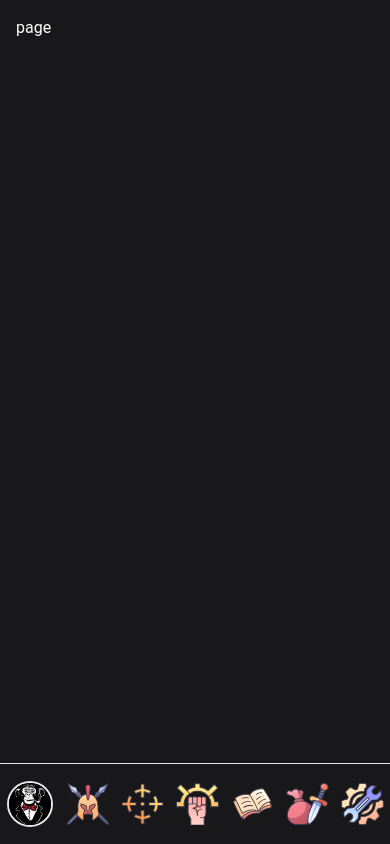
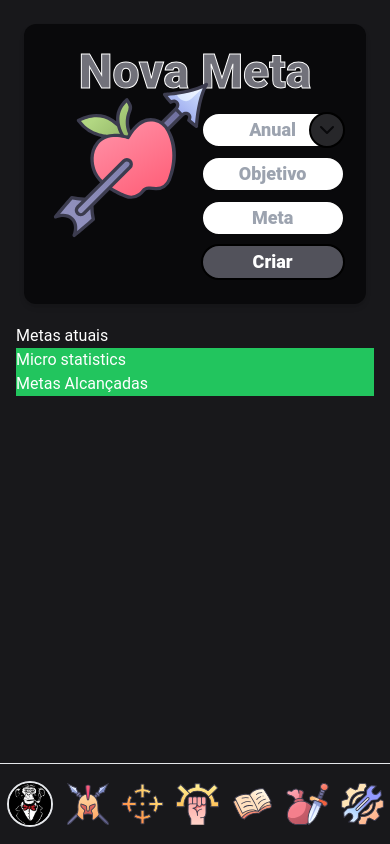
Before and after one commit to IsaacMagno/tobias_ts, a Next.js app: page /goals in a window 390 px wide. Built offline with nearby package versions, Linux system fonts and the light colour scheme.

Commit message:
feat: add responsive goals painel create

```diff
--- a/src/app/(main)/goals/page.tsx
+++ b/src/app/(main)/goals/page.tsx
@@ -1,7 +1,98 @@
-import React from "react";
+"use client";
+import React, { useState } from "react";
+import GoalsIcon from "/public/goalsIcons/goals.svg";
+import Image from "next/image";
+import { ChevronDown } from "lucide-react";
 
 const page = () => {
-  return <div className="">page</div>;
+  const [goalTime, setGoalTime] = useState("Anual");
+  const [showDropdown, setShowDropdown] = useState(false);
+
+  const handleChange = (goalTime: string) => {
+    setGoalTime(goalTime);
+  };
+
+  return (
+    <div className="flex flex-col md:flex-row  md:gap-6 justify-center lg:pr-80 lg:min-h-screen lg:box-content bg-zinc-900">
+      <div className="flex flex-col flex-grow gap-3">
+        <div className="py-2 px-2 lg:px-24">
+          <div className=" bg-zinc-950 py-6 pb-52 rounded-xl flex justify-center  shadow-md">
+            <h1 className="text-5xl lg:text-7xl font-extrabold new-goal text-center text-zinc-500 ">
+              Nova Meta
+            </h1>
+            <Image
+              src={GoalsIcon}
+              alt="goals icon"
+              className="w-44 lg:w-60 absolute mr-32 lg:mr-44 mt-6 lg:mt-10"
+            />
+            <div className="absolute mt-16 lg:mt-20 flex flex-col gap-2 ml-[9.7rem] lg:ml-44">
+              <div className="" onClick={() => setShowDropdown(!showDropdown)}>
+                <div className="absolute  ml-[6.8rem] bg-zinc-800 border-2 border-black w-9 h-9 lg:w-10 lg:h-10 flex items-center justify-center rounded-full appearance-none outline-none hover:cursor-pointer">
+                  <ChevronDown className=" text-zinc-950 " />
+                </div>
+                <input
+                  className="w-36 rounded-full py-0.5 lg:py-1 font-extrabold text-center text-lg  appearance-none outline-none border-2 border-zinc-950 "
+                  placeholder={goalTime}
+                  readOnly
+                />
+                {showDropdown ? (
+                  <div className="min-w-[8.7rem] h-30 fixed bg-zinc-800 rounded flex flex-col text-center gap-1 font-extrabold  border-zinc-950">
+                    <span
+                      className="hover:bg-zinc-700 hover:cursor-pointer"
+                      onClick={() => handleChange("Anual")}
+                    >
+                      Anual
+                    </span>
+                    <span
+                      className="hover:bg-zinc-700 hover:cursor-pointer"
+                      onClick={() => handleChange("Mensal")}
+                    >
+                      Mensal
+                    </span>
+                    <span
+                      className="hover:bg-zinc-700 hover:cursor-pointer"
+                      onClick={() => handleChange("Semanal")}
+                    >
+                      Semanal
+                    </span>
+                    <span
+                      className="hover:bg-zinc-700 hover:cursor-pointer"
+                      onClick={() => handleChange("Diaria")}
+                    >
+                      Diaria
+                    </span>
+                  </div>
+                ) : null}
+              </div>
+              <div>
+                <input
+                  className="w-36 rounded-full py-0.5 lg:py-1 font-extrabold text-center text-lg appearance-none outline-none border-2 border-zinc-950 text-zinc-800"
+                  placeholder="Objetivo"
+                />
+              </div>
+              <div>
+                <input
+                  className="w-36 rounded-full py-0.5 lg:py-1 font-extrabold text-center text-lg appearance-none outline-none border-2 border-zinc-950 text-zinc-800"
+                  placeholder="Meta"
+                />
+              </div>
+
+              <div>
+                <button className="w-36 rounded-full py-0.5 lg:py-1 font-extrabold text-center text-lg border-2 border-black bg-zinc-600 hover:bg-zinc-600/90">
+                  Criar
+                </button>
+              </div>
+            </div>
+          </div>
+        </div>
+        <div>Metas atuais</div>
+      </div>
+      <div className="bg-green-500 ">
+        <div>Micro statistics</div>
+        <div>Metas Alcançadas</div>
+      </div>
+    </div>
+  );
 };
 
 export default page;
--- a/src/app/globals.css
+++ b/src/app/globals.css
@@ -110,3 +110,10 @@ body {
 .userstats-md {
   @apply md:pb-0 md:max-w-[18rem] md:p-2 md:mt-0  md:w-[30vh];
 }
+
+/*  USER GOALS STYLES */
+
+.new-goal {
+  -webkit-text-stroke-width: 1px; /* largura da borda */
+  -webkit-text-stroke-color: #ffffff; /* cor da borda */
+}
```
Also changed, not shown: public/goalsIcons/goals.svg (added).
